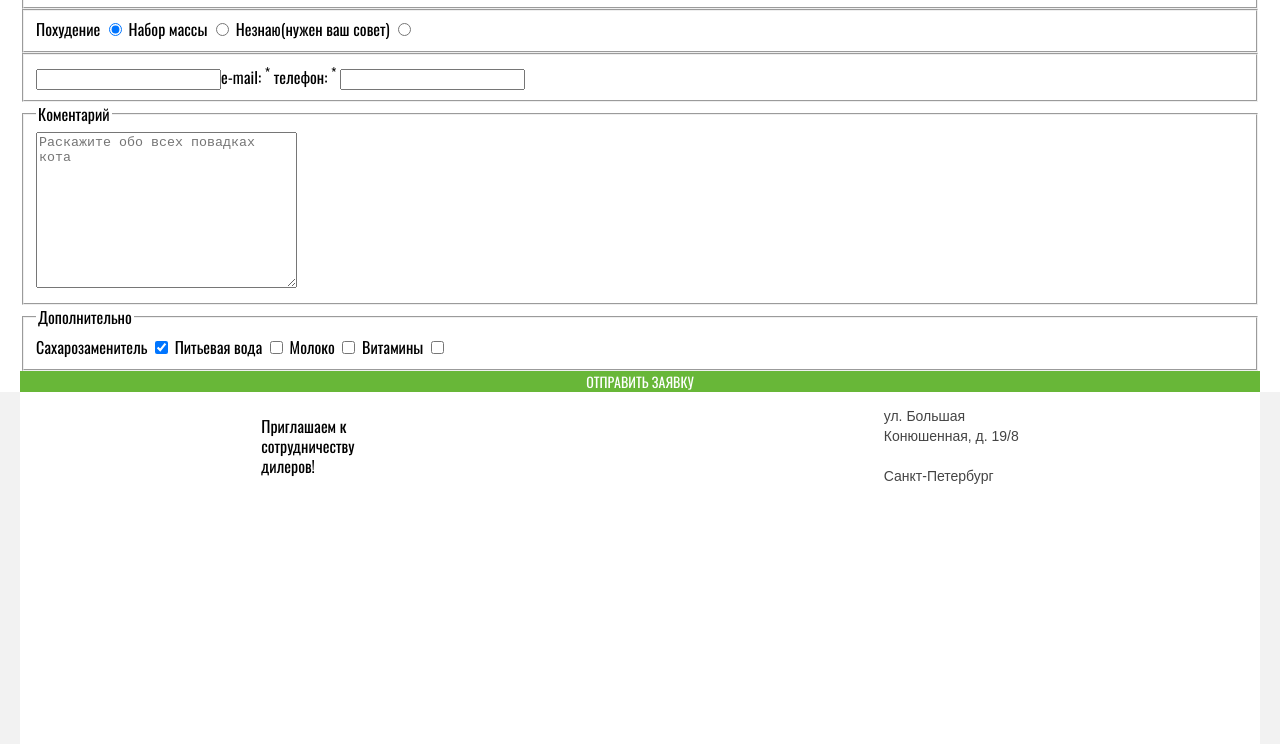
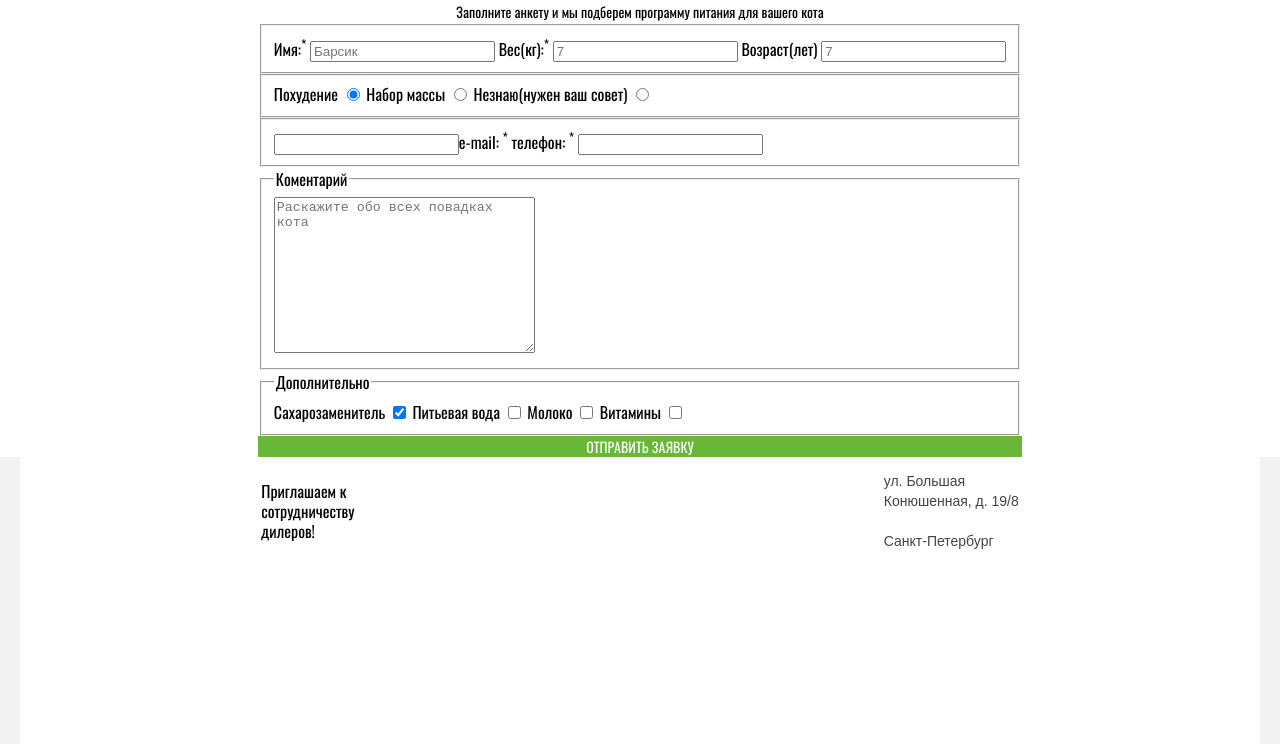
Before and after one commit to GarryVar/858513-cat-energy-19, a website: page source/form.html in a window 1280 px wide. Shown: the part 356-1100 px from the top of the page. Drawn offline with nearby package versions, Linux system fonts and the light colour scheme; files that its build step writes are made by us from their sources.

Commit message:
Добавялет блоки в сборку

```diff
--- a/source/sass/style.scss
+++ b/source/sass/style.scss
@@ -8,3 +8,6 @@
 @import "source/sass/blocks/advantages.scss";
 @import "source/sass/blocks/page-footer.scss";
 @import "source/sass/blocks/location.scss";
+@import "source/sass/blocks/catalog.scss";
+@import "source/sass/blocks/product.scss";
+@import "source/sass/blocks/programm.scss";
```
